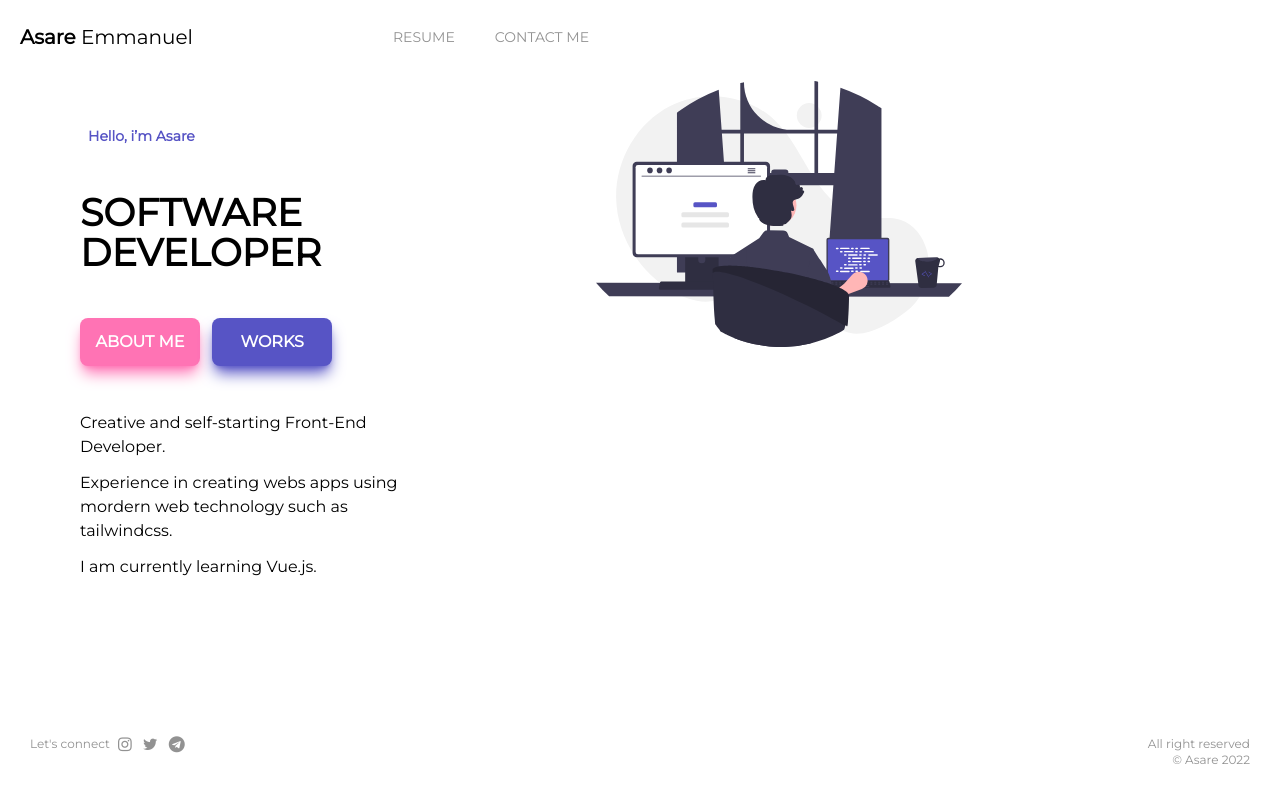
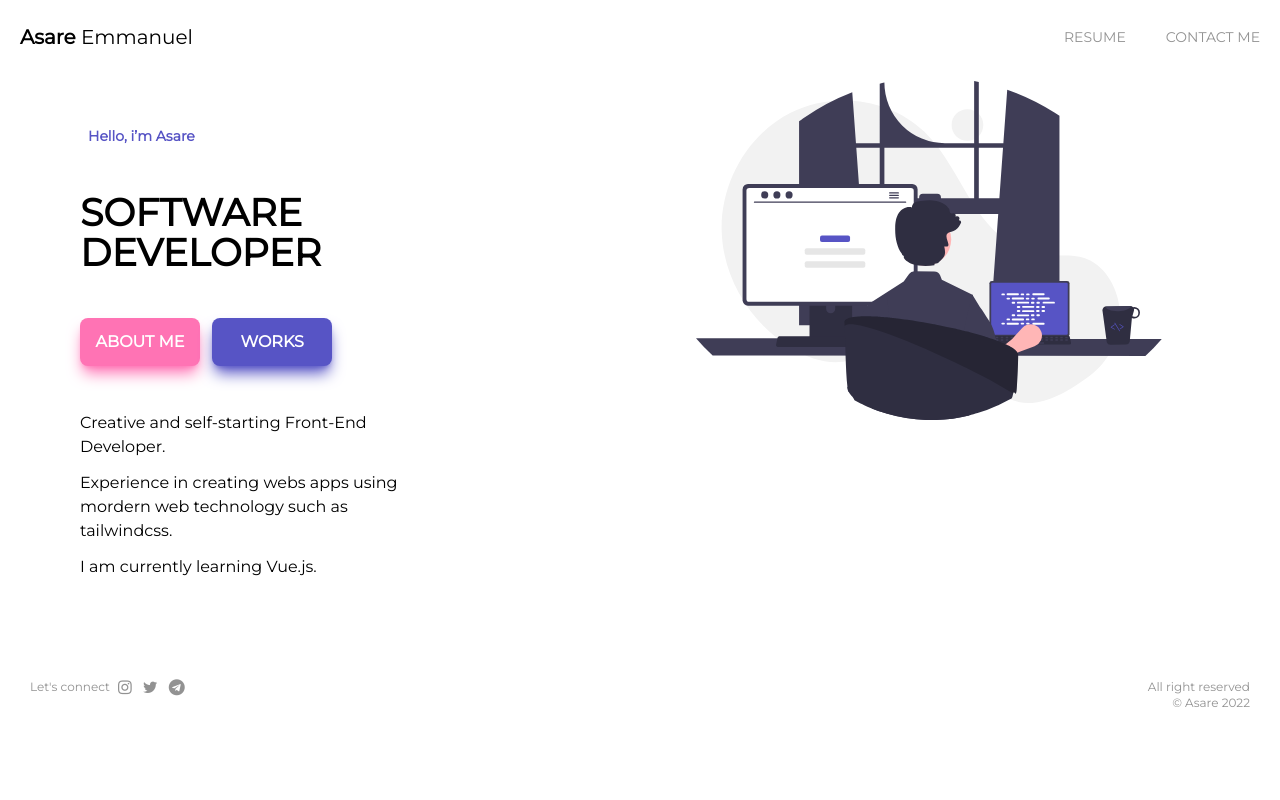
Before and after one commit to AsareBrave/my-landingpage, a website built with Vite: page index.html in a window 1280 px wide. Built offline with nearby package versions, Linux system fonts and the light colour scheme.

Commit message:
Fix: fixed some bug on the footer

```diff
--- a/index.html
+++ b/index.html
@@ -15,9 +15,12 @@
 
 <body class="font-['Montserrat']">
     <header>
-        <div class="flex flex-row px-[20px] mt-[23px] justify-between items-center lg:justify-start">
+        <div class="flex flex-row px-[20px] mt-[23px] justify-between items-center ">
             <div class="text-sm sm:text-xl lg:mr-[200px]">
-                <h1> <span class="font-bold">Asare</span> Emmanuel</h1>
+                <a href="#">
+                    <h1> <span class="font-bold">Asare</span> Emmanuel</h1>
+                </a>
+
             </div>
             <div class="space-x-2 text-[10px] flex flex-row self-center sm:text-sm sm:space-x-10">
                 <!-- <a href="#" class="btn-link">HOME</a> -->
@@ -33,7 +36,7 @@
                 <div class="flex flex-row ml-[8px]">
                     <h1 class="text-sm font-extrabold text-blue-text">Hello, i’m Asare </h1>
                 </div>
-                <div class="text-[38px] font-bold leading-[40px] mt-[47px] max-w-sm">
+                <div class="text-[38px] font-bold leading-[40px] mt-[47px] max-w-lg sm:max-w-sm">
                     SOFTWARE DEVELOPER
                     <!-- <div class="text-[30px] font-normal">
                         at PanoplyStore
@@ -61,14 +64,14 @@
                     </p>
                 </div>
             </div>
-            <div class="mt-[30px] mx-[70px] sm:mx-[80p] sm:w-1/2 lg:mr-[318px]">
+            <div class="mt-[30px] mx-[70px] sm:mx-[80p] sm:w-1/2 lg:mr-[118px]">
                 <img src="src/img/programmer.svg" alt="" class="px-[40px] sm:px-0">
             </div>
         </div>
     </main>
 
     <footer class="mt-[100px] sm:mt-0">
-        <div class="fixed bottom-0 w-full">
+        <div class="sticky bottom-0 w-full">
             <div
                 class="relative flex flex-row mt-[100px] justify-between text-xs text-black-text mx-[15px] mb-[15px] sm:mx-[30px] sm:mb-[32px]">
                 <div class="flex flex-row">
```
